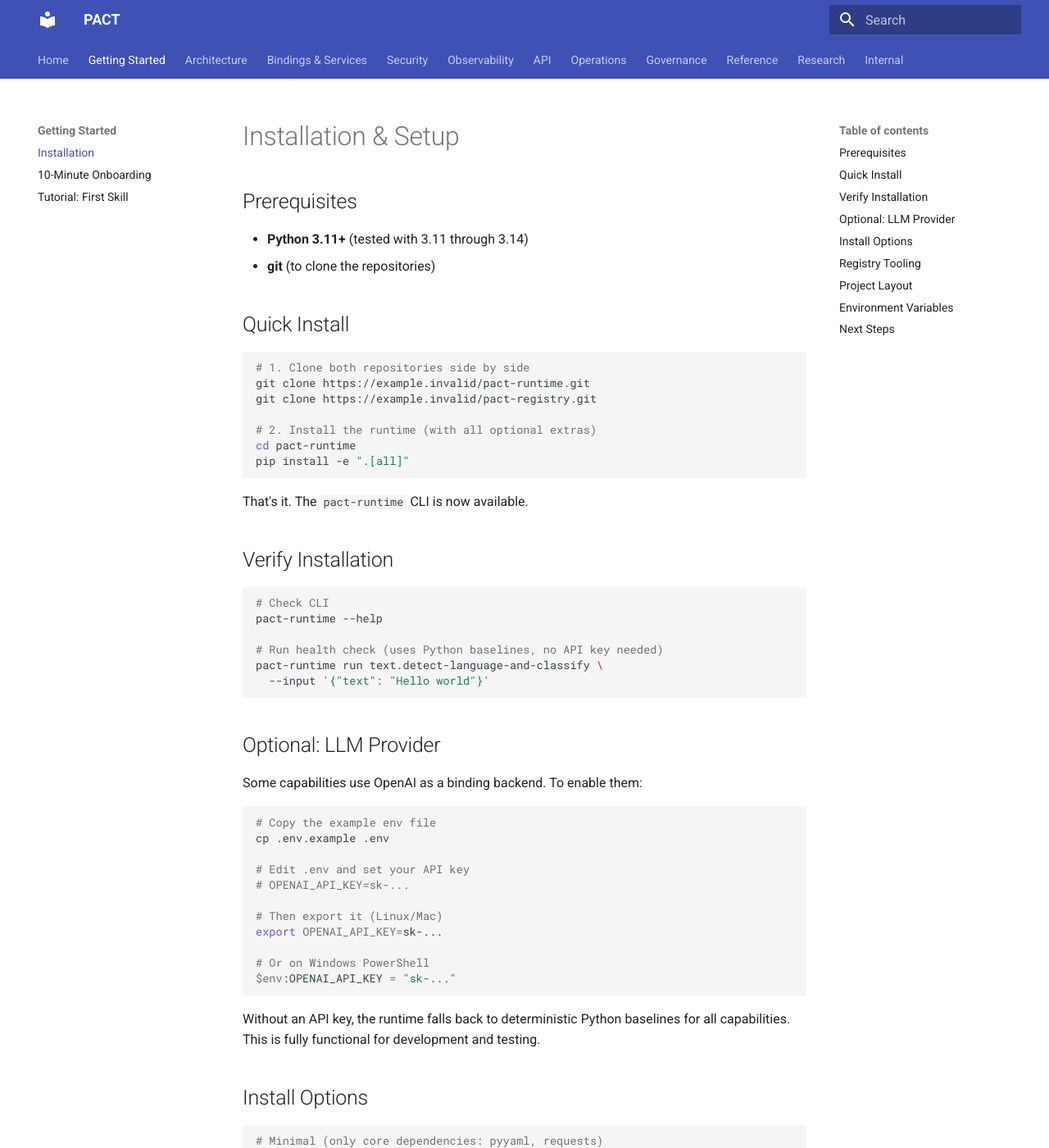
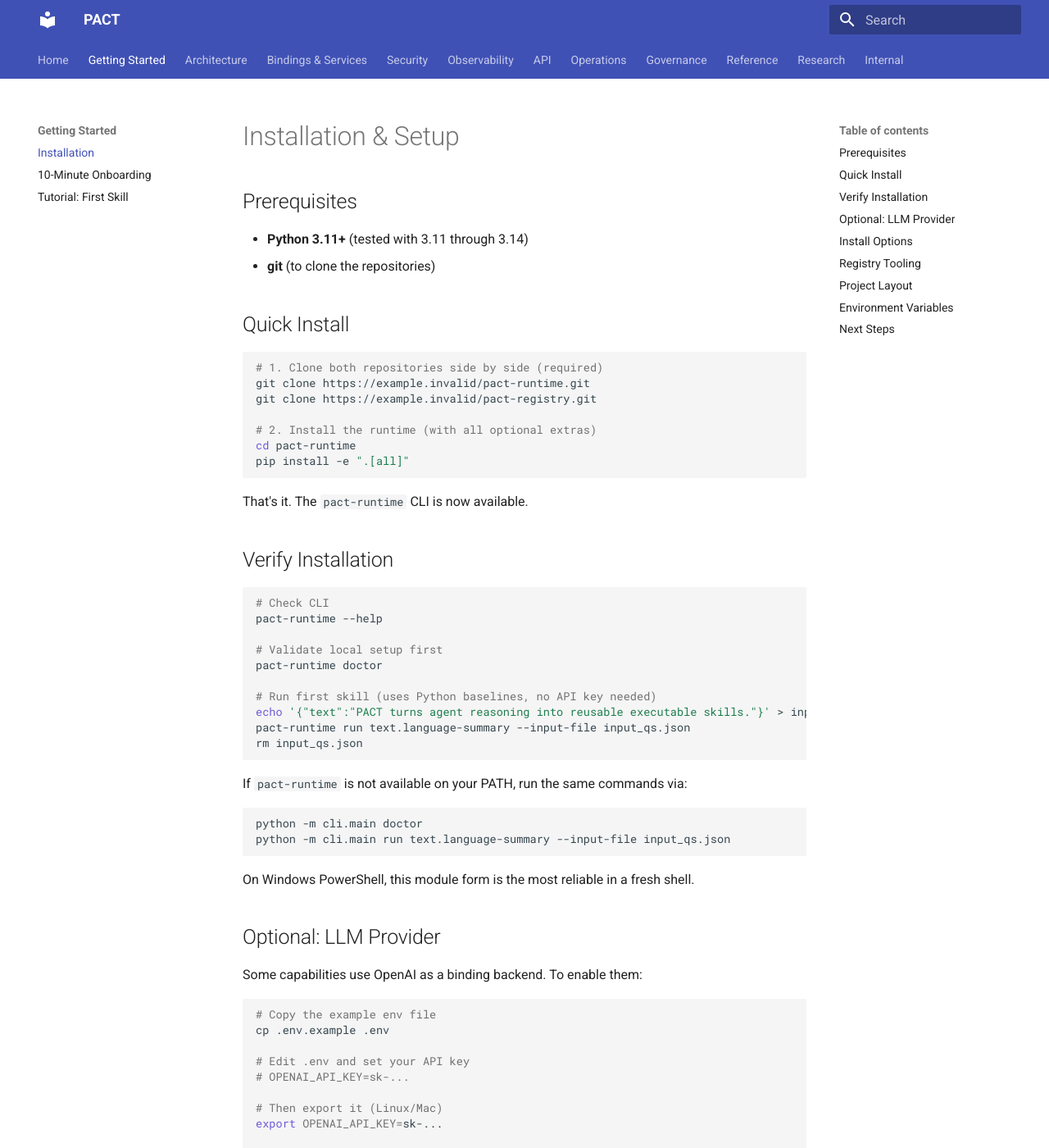
Before and after one commit to 11adyy/pact-research, an MkDocs documentation site: the page built from docs/INSTALLATION.md, in a window 1280 px wide and 1400 px high. Shown: the whole window at 82% size. Built offline with MkDocs 1.6.1 and Material for MkDocs 9.7.7, drawn with Linux system fonts in a browser that asks for light colours.

Commit message:
Revise docs, documentation, cli
Recorded changes:
- M README.md
- M cli/main.py
- M docs/INSTALLATION.md
- M docs/ONBOARDING_10_MIN.md
- M runtime/binding_resolver.py

````diff
--- a/docs/INSTALLATION.md
+++ b/docs/INSTALLATION.md
@@ -8,7 +8,7 @@
 ## Quick Install
 
 ```bash
-# 1. Clone both repositories side by side
+# 1. Clone both repositories side by side (required)
 git clone https://example.invalid/pact-runtime.git
 git clone https://example.invalid/pact-registry.git
 
@@ -25,10 +25,23 @@ That's it. The `pact-runtime` CLI is now available.
 # Check CLI
 pact-runtime --help
 
-# Run health check (uses Python baselines, no API key needed)
-pact-runtime run text.detect-language-and-classify \
-  --input '{"text": "Hello world"}'
+# Validate local setup first
+pact-runtime doctor
+
+# Run first skill (uses Python baselines, no API key needed)
+echo '{"text":"PACT turns agent reasoning into reusable executable skills."}' > input_qs.json
+pact-runtime run text.language-summary --input-file input_qs.json
+rm input_qs.json
 ```
+
+If `pact-runtime` is not available on your PATH, run the same commands via:
+
+```bash
+python -m cli.main doctor
+python -m cli.main run text.language-summary --input-file input_qs.json
+```
+
+On Windows PowerShell, this module form is the most reliable in a fresh shell.
 
 ## Optional: LLM Provider
 
````
Also changed, not shown: docs/ONBOARDING_10_MIN.md (+5 -5 lines), 2 other files.
